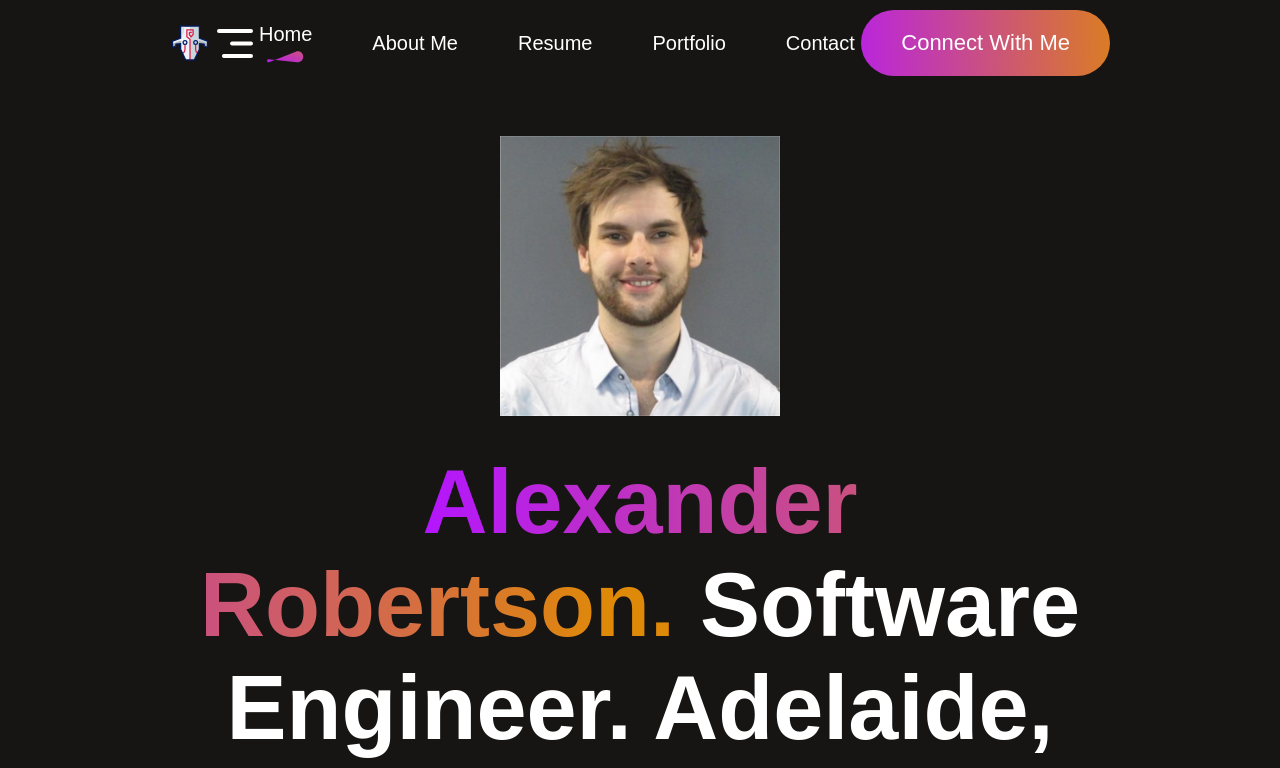
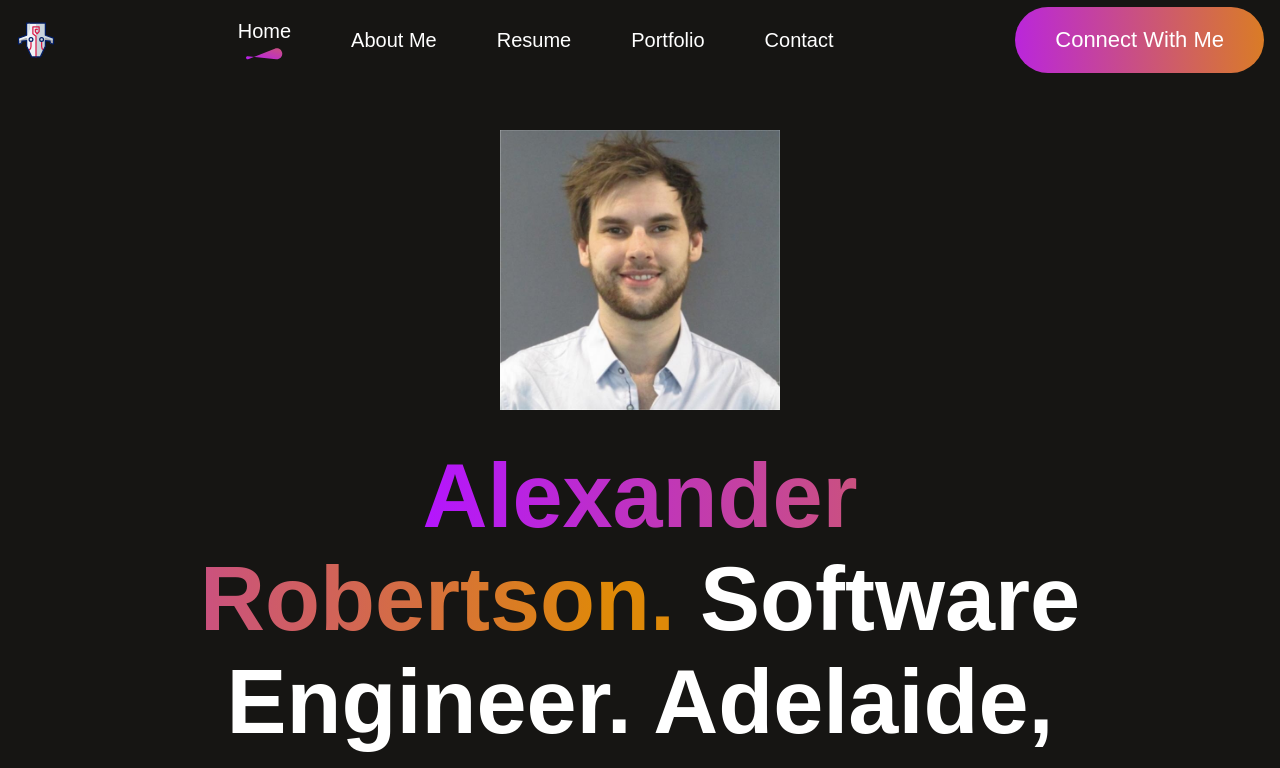
Before and after one commit to CandyXandy/CandyXandy.github.io, a React (Vite) app: page / in a window 1280 px wide. Shown: the top 768 px of the page. Built offline with nearby package versions, Linux system fonts and the light colour scheme; a web font is replaced by a local one.

Commit message:
[FEAT] Scrolling works with navbar now.

```diff
--- a/src/App.css
+++ b/src/App.css
@@ -1,13 +1,4 @@
 #root {
   margin: 0;
   text-align: center;
-  overflow-y: hidden;
 }
-
-
-.page {
-  overflow-y: scroll;
-  height: 90vh;
-  -ms-overflow-style: none;
-  scrollbar-width: none;
-}
--- a/src/App.tsx
+++ b/src/App.tsx
@@ -12,13 +12,11 @@ const App = () => {
   return (
     <div className='container'>
       <Navbar />
-      <div className='page'>
-        <Hero />
-        <About />
-        <Portfolio />
-        <Contact />
-        <Footer />
-      </div>
+      <Hero />
+      <About />
+      <Portfolio />
+      <Contact />
+      <Footer />
     </div>
   )
 }
--- a/src/Components/Navbar/Navbar.css
+++ b/src/Components/Navbar/Navbar.css
@@ -5,9 +5,14 @@
 
 .navbar {
     display: flex;
+    background-color: #161513;
+    position: sticky;
+    top: 0;
+    margin: 0 1rem;
+    height: 80px;
     align-items: center;
     justify-content: space-between;
-    margin: 10px 170px;
+    z-index: 99;
 }
 
 
@@ -50,6 +55,10 @@
 }
 
 .nav-mob-close {
+    display: none;
+}
+
+.nav-mob-open {
     display: none;
 }
 
--- a/src/Components/Navbar/Navbar.tsx
+++ b/src/Components/Navbar/Navbar.tsx
@@ -1,4 +1,4 @@
-import React, { useRef } from 'react';
+import React from 'react';
 import './Navbar.css'
 import logo from "../../assets/logo.svg"
 import underline from '../../assets/nav_underline.svg'
--- a/src/index.css
+++ b/src/index.css
@@ -5,7 +5,6 @@
 
 body {
   display: flex;
-  max-height: 100vh;
   background: #161513;
   color: white;
   font-family: "Big Shoulders", sans-serif;
```
